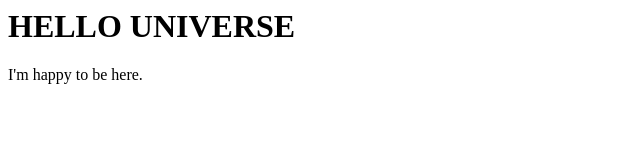
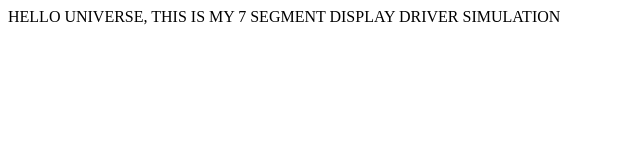
Before and after one commit to chantal-tam/INF1339-Week1, a plain HTML site: page docs/index.html in a window 1280 px wide. Shown: the whole page, without its empty margins (0-640 px from the left). Drawn offline with Linux system fonts and the light colour scheme.

Commit message:
Add files via upload
added "THIS IS MY 7 SEGMENT DISPLAY DRIVER SIMULATION" text

```diff
--- a/docs/index.html
+++ b/docs/index.html
@@ -3,7 +3,6 @@
 <title>Hello Universe</title>
 </head>
 <body>
-<h1>HELLO UNIVERSE</h1>
-I'm happy to be here.
+<p>HELLO UNIVERSE, THIS IS MY 7 SEGMENT DISPLAY DRIVER SIMULATION</p>
 </body>
 </html
```
